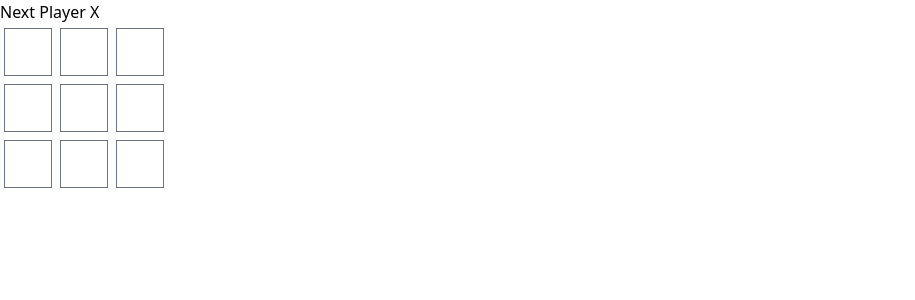
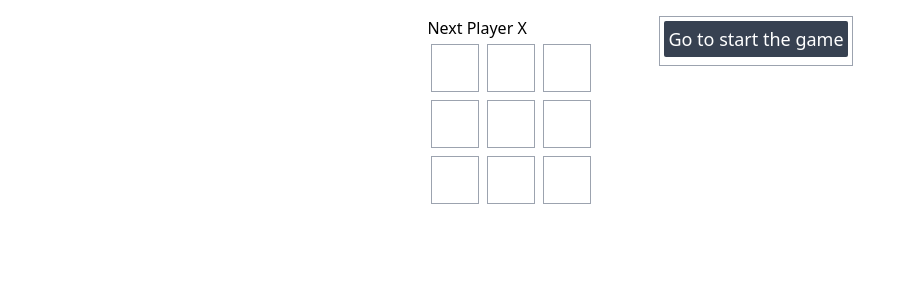
Before and after one commit to aansourav/TicTacToe, a React (Vite) app: page / in a window 1280 px wide. Shown: the top 300 px of the page, without its empty margins (0-915 px from the left). Built offline with nearby package versions, Linux system fonts and the light colour scheme.

Commit message:
History Travelling

```diff
--- a/src/App.jsx
+++ b/src/App.jsx
@@ -1,40 +1,117 @@
-import { useState } from "react"
-
+/*
+   Game
+    -> Board
+        -> Square
+    -> Hostory
+*/
+import { useState } from "react";
 
 function Square({ value, onSquareClick }) {
+  return (
+    <button
+      className="bg-white border border-gray-400 h-12 w-12 m-1 leading-9 text-lg"
+      onClick={onSquareClick}
+    >
+      {value}
+    </button>
+  );
+}
 
+function Board({ xIsNext, squares, onPlay }) {
+  const winner = calculateWinner(squares);
+  let status;
 
-
-  return <button onClick={onSquareClick} className="bg-white border border-gray-500 h-12 w-12 m-1 leading-9 text-lg" >{value}</button>
+  if (winner) {
+    status = `Winner: ${winner}`;
+  } else {
+    status = "Next Player " + (xIsNext ? "X" : "O");
   }
 
 
-const Board = () => {
+  function handClick(i) {
+    if (squares[i] || calculateWinner(squares)) {
+      return;
+    }
+    const nextSquares = squares.slice();
+    if (xIsNext) {
+      nextSquares[i] = "X";
+    } else {
+      nextSquares[i] = "O";
+    }
+    onPlay(nextSquares);
+  }
+  return (
+    <>
+      <div>{status}</div>
+      <div className="flex">
+        <Square value={squares[0]} onSquareClick={() => handClick(0)} />
+        <Square value={squares[1]} onSquareClick={() => handClick(1)} />
+        <Square value={squares[2]} onSquareClick={() => handClick(2)} />
+      </div>
 
-  const [squares, setSquares] = useState(Array(9).fill(null))
-  const [xIsNext, setXIsNext] = useState(true)
+      <div className="flex">
+        <Square value={squares[3]} onSquareClick={() => handClick(3)} />
+        <Square value={squares[4]} onSquareClick={() => handClick(4)} />
+        <Square value={squares[5]} onSquareClick={() => handClick(5)} />
+      </div>
 
-  const winner = calculateWinner(squares)
-  let status;
-  if (winner) {
-    status = `Winner: ${winner}`
-
-  } else {
-    status = `Next Player ${xIsNext ? 'X' : 'O'}`
+      <div className="flex">
+        <Square value={squares[6]} onSquareClick={() => handClick(6)} />
+        <Square value={squares[7]} onSquareClick={() => handClick(7)} />
+        <Square value={squares[8]} onSquareClick={() => handClick(8)} />
+      </div>
+    </>
+  );
 }
 
-  const handleClick = (i) => {
-    const nextSquares = squares.slice()
-    if (squares[i] || calculateWinner(squares)) return
+export default function Game() {
+  const [history, setHistory] = useState([Array(9).fill(null)]);
+  const [xIsNext, setXIsNext] = useState(true);
+  const [currentMove, setCurrentMove] = useState(0);
 
-    if (xIsNext) {
-      nextSquares[i] = "X"
-    } else {
-      nextSquares[i] = "O"
+  const currentSquares = history[currentMove];
+
+  function handlePlay(nextSquares) {
+    setXIsNext(!xIsNext);
+    const nextHistory = [...history.slice(0, currentMove + 1), nextSquares]
+    setHistory(nextHistory);
+    setCurrentMove(nextHistory.length - 1);
   }
 
-    setSquares(nextSquares)
-    setXIsNext(!xIsNext)
+  function jumpTo(move) {
+    setCurrentMove(move);
+    setXIsNext(move % 2 === 0);
+  }
+
+  const moves = history.map((squares, move) => {
+    let description;
+    if (move > 0) {
+      description = `Go to the move # ${move}`;
+    } else {
+      description = `Go to start the game`;
+    }
+    return (
+      <li
+        key={move}
+        className="bg-gray-700 text-white mb-1 p-1 rounded-sm">
+        <button onClick={() => jumpTo(move)}>{description}</button>
+      </li>
+    )
+  })
+
+  return (
+    <div className="flex justify-center p-4">
+      <div className="mr-16">
+        <Board
+          xIsNext={xIsNext}
+          squares={currentSquares}
+          onPlay={handlePlay} />
+      </div>
+      <div>
+        <ol className="border border-gray-400 p-1 text-lg">{moves}</ol>
+      </div>
+    </div>
+  )
 }
 
 
@@ -57,28 +134,3 @@
   }
   return null;
 }
-
-
-  return (
-    <>
-      <div>{status}</div>
-      <div className="flex">
-        <Square value={squares[0]} onSquareClick={() => handleClick(0)} ></Square>
-        <Square value={squares[1]} onSquareClick={() => handleClick(1)} ></Square>
-        <Square value={squares[2]} onSquareClick={() => handleClick(2)} ></Square>
-      </div>
-      <div className="flex">
-        <Square value={squares[3]} onSquareClick={() => handleClick(3)} ></Square>
-        <Square value={squares[4]} onSquareClick={() => handleClick(4)} ></Square>
-        <Square value={squares[5]} onSquareClick={() => handleClick(5)} ></Square>
-      </div>
-      <div className="flex">
-        <Square value={squares[6]} onSquareClick={() => handleClick(6)} ></Square>
-        <Square value={squares[7]} onSquareClick={() => handleClick(7)} ></Square>
-        <Square value={squares[8]} onSquareClick={() => handleClick(8)} ></Square>
-      </div>
-    </>
-  )
-}
-
-export default Board;
--- a/src/main.jsx
+++ b/src/main.jsx
@@ -1,10 +1,10 @@
 import React from 'react'
 import ReactDOM from 'react-dom/client'
-import Board from './App.jsx'
+import Game from './App.jsx'
 import './index.css'
 
 ReactDOM.createRoot(document.getElementById('root')).render(
   <React.StrictMode>
-    <Board />
+    <Game />
   </React.StrictMode>,
 )
```
Lines whose indentation alone changed are shown as unchanged.
